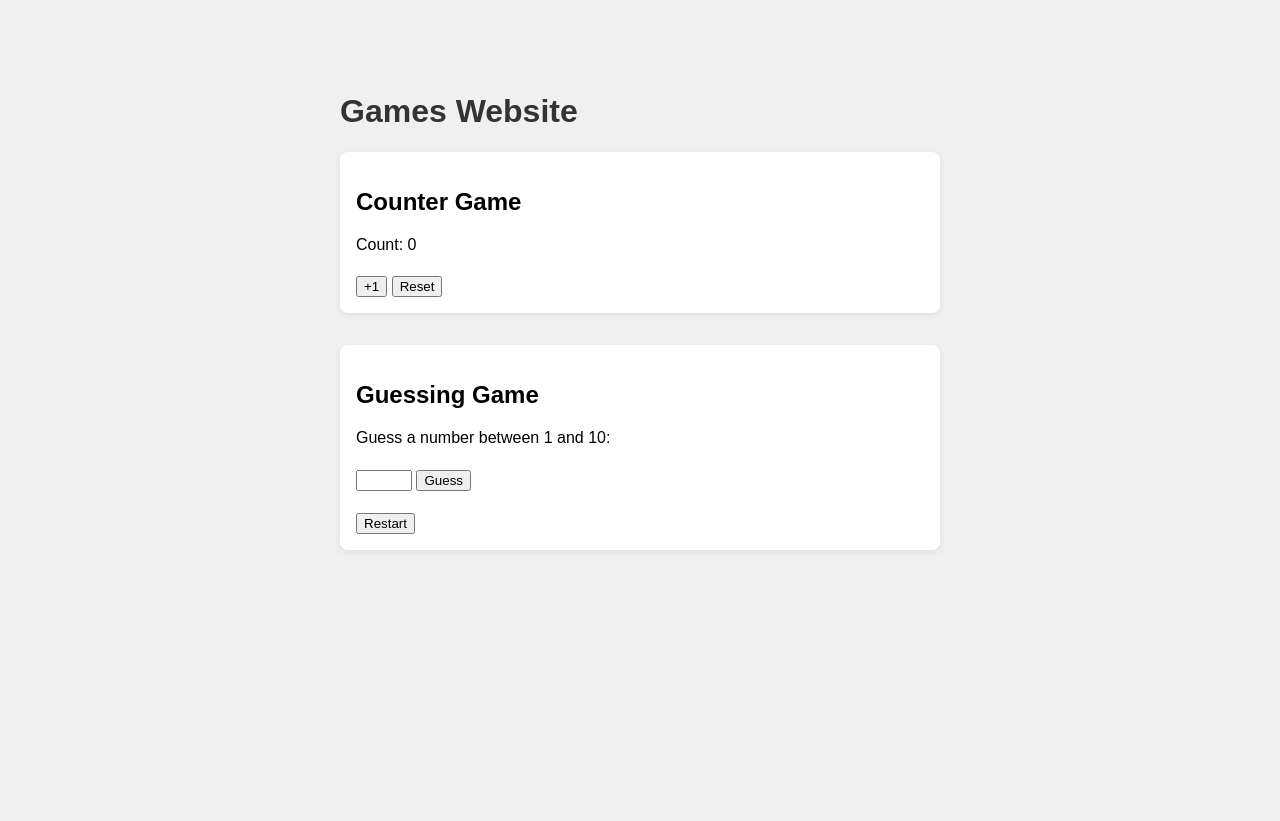
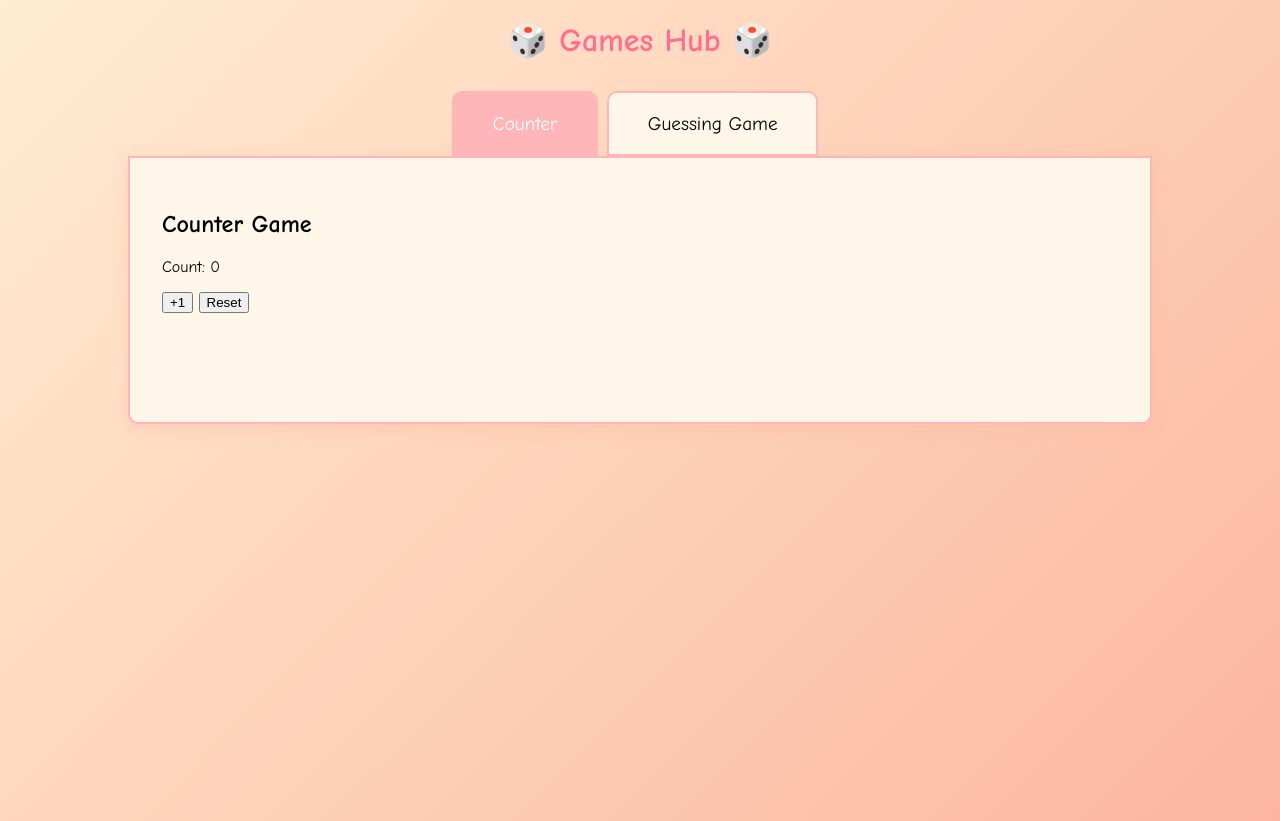
Before and after one commit to Dr-A-Soni/Productivity_apps, a plain HTML site: page index.html in a window 1280 px wide. Before the commit the page ends 800 px from the top, so only its background shows below. Drawn offline with Linux system fonts and the light colour scheme.

Commit message:
Update index.html

```diff
--- a/index.html
+++ b/index.html
@@ -2,25 +2,67 @@
 <html lang="en">
 <head>
   <meta charset="UTF-8">
-  <title>Games Website</title>
+  <title>Games Hub</title>
   <style>
-    body { font-family: sans-serif; background: #f0f0f0; max-width: 600px; margin: 40px auto; padding: 2em; border-radius: 1em; }
-    h1 { color: #333; }
-    .game { background: #fff; padding: 1em; border-radius: 0.5em; margin-bottom: 2em; box-shadow: 0 2px 6px #ddd; }
-    button { margin-top: 0.5em; }
+    body {
+      font-family: 'Comic Sans MS', cursive, sans-serif;
+      background: linear-gradient(135deg, #ffecd2 0%, #fcb69f 100%);
+      min-height: 100vh;
+      margin: 0;
+      padding: 0;
+    }
+    .tabs {
+      display: flex;
+      justify-content: center;
+      margin-top: 2em;
+    }
+    .tab {
+      background: #fff6ea;
+      border: 2px solid #ffb6b9;
+      border-radius: 10px 10px 0 0;
+      padding: 1em 2em;
+      margin-right: 0.5em;
+      cursor: pointer;
+      font-size: 1.2em;
+      transition: background 0.3s;
+    }
+    .tab.active {
+      background: #ffb6b9;
+      color: #fff;
+    }
+    .tab-content {
+      display: none;
+      background: #fff6ea;
+      border: 2px solid #ffb6b9;
+      border-radius: 0 0 10px 10px;
+      padding: 2em;
+      margin: 0 10vw 2em 10vw;
+      min-height: 200px;
+      box-shadow: 0 4px 16px #fcb69f77;
+    }
+    .tab-content.active {
+      display: block;
+    }
   </style>
 </head>
 <body>
-  <h1>Games Website</h1>
+  <h1 style="text-align:center; color:#ff6f91;">🎲 Games Hub 🎲</h1>
 
-  <div class="game" id="counter-game">
+  <div class="tabs">
+    <div class="tab active" onclick="showTab(0)">Counter</div>
+    <div class="tab" onclick="showTab(1)">Guessing Game</div>
+  </div>
+
+  <div class="tab-content active" id="counter-tab">
+    <!-- Place your counter game here (JS version or link/embed) -->
     <h2>Counter Game</h2>
     <p>Count: <span id="counter-value">0</span></p>
     <button onclick="incrementCounter()">+1</button>
     <button onclick="resetCounter()">Reset</button>
   </div>
 
-  <div class="game" id="guessing-game">
+  <div class="tab-content" id="guess-tab">
+    <!-- Place your guessing game here (JS version or link/embed) -->
     <h2>Guessing Game</h2>
     <p>Guess a number between 1 and 10:</p>
     <input type="number" id="guess-input" min="1" max="10">
@@ -30,7 +72,16 @@
   </div>
 
   <script>
-    // Counter Game Logic
+    // Tab switching logic
+    function showTab(idx) {
+      document.querySelectorAll('.tab').forEach((tab, i) =>
+        tab.classList.toggle('active', i === idx)
+      );
+      document.querySelectorAll('.tab-content').forEach((tab, i) =>
+        tab.classList.toggle('active', i === idx)
+      );
+    }
+    // Counter
     let counter = 0;
     function incrementCounter() {
       counter += 1;
@@ -40,8 +91,7 @@
       counter = 0;
       document.getElementById('counter-value').textContent = counter;
     }
-
-    // Guessing Game Logic
+    // Guessing game
     let secretNumber = Math.floor(Math.random() * 10) + 1;
     function makeGuess() {
       const guess = Number(document.getElementById('guess-input').value);
```
